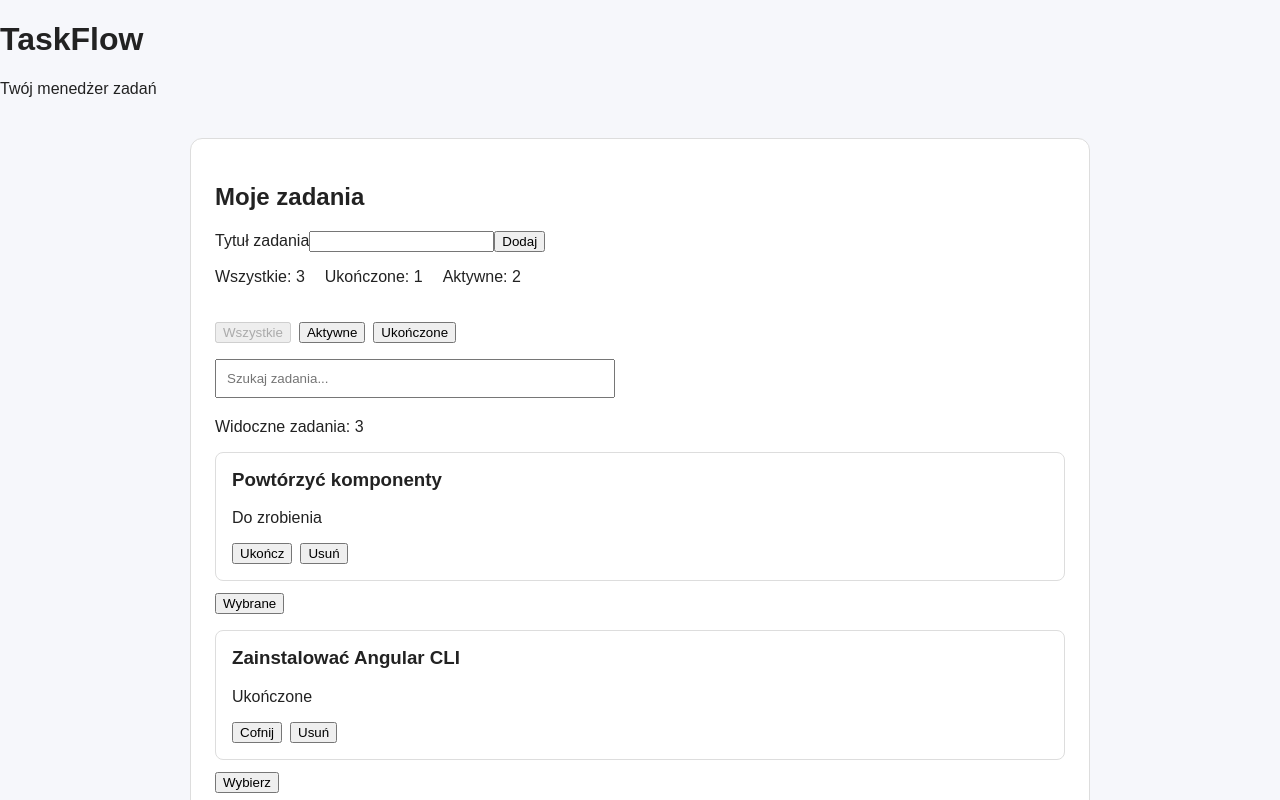
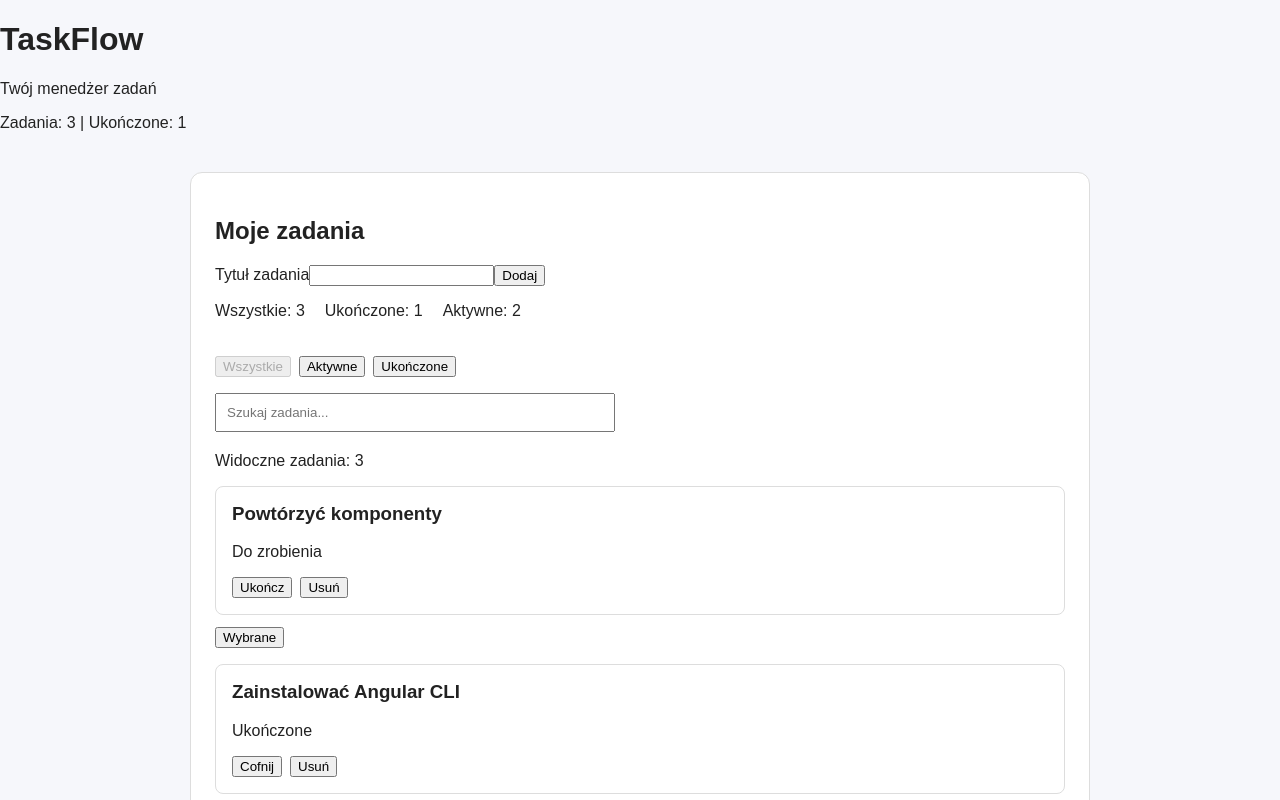
Before and after one commit to sylwiakubicz/TaskFlow, an Angular app: page / in a window 1280 px wide. Shown: the top 800 px of the page. Built offline with nearby package versions, Linux system fonts and the light colour scheme.

Commit message:
Add tasks info to header

```diff
--- a/src/app/components/header/header.html
+++ b/src/app/components/header/header.html
@@ -1,4 +1,5 @@
 <header>
   <h1>{{ appName }}</h1>
   <p>Twój menedżer zadań</p>
+  <p>Zadania: {{ totalCount() }} | Ukończone: {{ completedCount() }}</p>
 </header>
--- a/src/app/components/header/header.ts
+++ b/src/app/components/header/header.ts
@@ -1,4 +1,5 @@
-import { Component } from '@angular/core';
+import { Component, inject } from '@angular/core';
+import { TaskService} from '../../services/task';
 
 @Component({
   selector: 'app-header',
@@ -6,5 +7,9 @@ import { Component } from '@angular/core';
   styleUrl: './header.scss',
 })
 export class Header {
+  private readonly taskService = inject(TaskService);
   appName = 'TaskFlow';
+
+  readonly totalCount = this.taskService.totalCount;
+  readonly completedCount = this.taskService.completedCount;
 }
```
